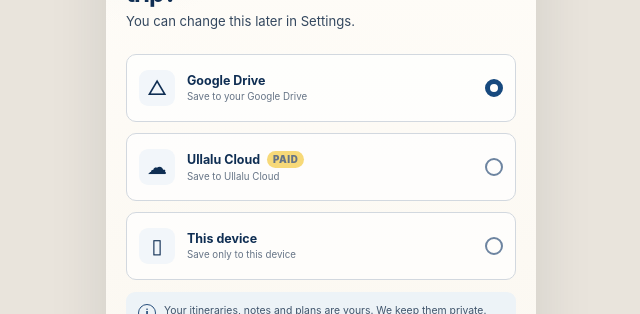
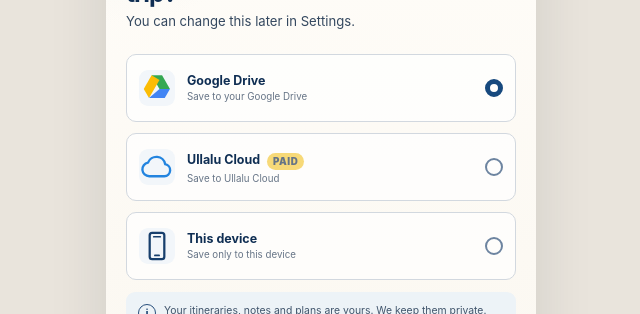
Before and after one commit to brijbh/ullalu, a Next.js app: page /new-trip/storage in a window 1280 px wide. Shown: the part 153-467 px from the top of the page, without its empty margins (319-959 px from the left). Built offline with nearby package versions, Linux system fonts and the light colour scheme.

Commit message:
refine: match storage choice visual design

```diff
--- a/app/new-trip/storage/page.tsx
+++ b/app/new-trip/storage/page.tsx
@@ -1,6 +1,6 @@
 import Link from "next/link";
 import styles from "../../JourneyFlow.module.css";
-import { AppHeader, MountainFooter } from "../../components/JourneyUI";
+import { AppHeader, MountainFooter, StorageIcon } from "../../components/JourneyUI";
 
 export default function StorageChoicePage() {
   return (
@@ -14,35 +14,32 @@
             <p>You can change this later in Settings.</p>
           </div>
 
-          <div className={styles.storageList}>
-            <div className={styles.storageOption}>
-              <span className={styles.storageIcon} aria-hidden="true">△</span>
+          <div className={styles.storageList} role="radiogroup" aria-label="Trip storage location">
+            <div className={styles.storageOption} role="radio" aria-checked="true">
+              <span className={styles.storageIcon}><StorageIcon kind="drive" /></span>
               <div className={styles.storageCopy}>
                 <strong>Google Drive</strong>
                 <span>Save to your Google Drive</span>
               </div>
-              <span className={`${styles.radio} ${styles.radioSelected}`} aria-label="Google Drive selected" />
+              <span className={`${styles.radio} ${styles.radioSelected}`} aria-hidden="true" />
             </div>
 
-            <div className={styles.storageOption}>
-              <span className={styles.storageIcon} aria-hidden="true">☁</span>
+            <div className={styles.storageOption} role="radio" aria-checked="false">
+              <span className={styles.storageIcon}><StorageIcon kind="cloud" /></span>
               <div className={styles.storageCopy}>
-                <strong>
-                  Ullalu Cloud
-                  <span className={styles.paidBadge} style={{ display: "inline-flex", marginTop: 0 }}>PAID</span>
-                </strong>
+                <strong>Ullalu Cloud <span className={styles.paidBadge}>PAID</span></strong>
                 <span>Save to Ullalu Cloud</span>
               </div>
-              <span className={styles.radio} aria-label="Ullalu Cloud not selected" />
+              <span className={styles.radio} aria-hidden="true" />
             </div>
 
-            <div className={styles.storageOption}>
-              <span className={styles.storageIcon} aria-hidden="true">▯</span>
+            <div className={styles.storageOption} role="radio" aria-checked="false">
+              <span className={styles.storageIcon}><StorageIcon kind="device" /></span>
               <div className={styles.storageCopy}>
                 <strong>This device</strong>
                 <span>Save only to this device</span>
               </div>
-              <span className={styles.radio} aria-label="This device not selected" />
+              <span className={styles.radio} aria-hidden="true" />
             </div>
           </div>
 
```
